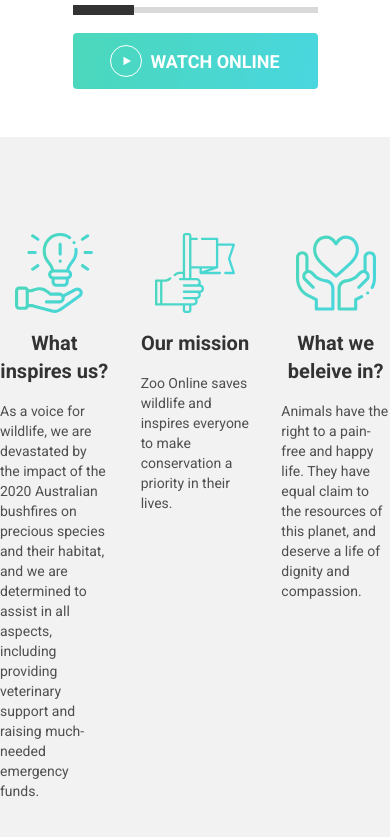
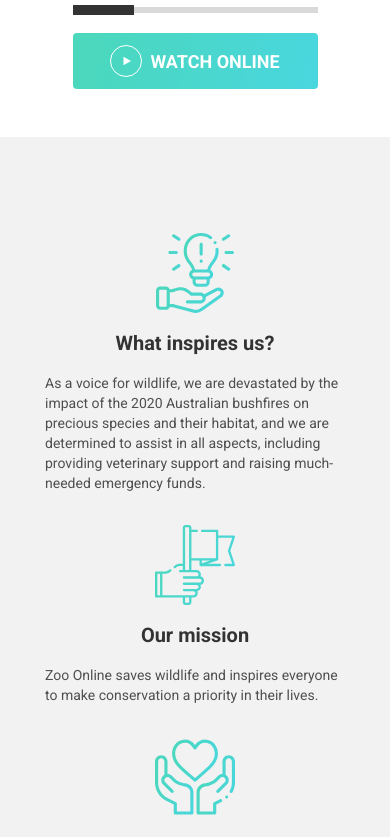
Before and after one commit to Kasaklalita/zoo-online, a React (Vite) app: page / in a window 390 px wide. Shown: the part 1400-2237 px from the top of the page. Built offline with nearby package versions, Linux system fonts and the light colour scheme.

Commit message:
Added responsibility for AboutUsSection

```diff
--- /dev/null
+++ b/src/components/AboutUsSection.module.css
@@ -0,0 +1,28 @@
+.container {
+  @apply flex justify-between gap-5;
+  max-width: 1200px;
+}
+@media (max-width: 1024px) {
+  .container {
+    width: 600px;
+  }
+}
+@media (max-width: 768px) {
+  .container {
+    @apply flex-col gap-8;
+  }
+}
+
+@media (max-width: 640px) {
+  .container {
+    @apply gap-8;
+    max-width: 300px;
+  }
+}
+
+@media (max-width: 320px) {
+  .container {
+    @apply gap-5;
+    max-width: 300px;
+  }
+}
--- a/src/components/AboutUsSection.tsx
+++ b/src/components/AboutUsSection.tsx
@@ -1,6 +1,6 @@
 import React from "react";
 import OurFeature from "./OurFeature";
-import MainContainer from "./layout/MainContainer";
+import cls from "./AboutUsSection.module.css";
 import love from "./../assets/love.svg";
 import inspiration from "./../assets/inspiration.svg";
 import achievement from "./../assets/achievement.svg";
@@ -28,9 +28,8 @@ export default function AboutUsSection() {
   ];
 
   return (
-    <div className="bg-[#F2F2F2] flex justify-around pt-24 pb-32">
-      <MainContainer>
-        <div className="flex justify-between gap-8">
+    <div className="px-2.5 bg-[#F2F2F2] flex justify-around pt-24 pb-32">
+      <div className={cls.container}>
         {ourFeatures.map((feature) => (
           <OurFeature
             key={feature.title}
@@ -40,7 +39,6 @@ export default function AboutUsSection() {
           />
         ))}
       </div>
-      </MainContainer>
     </div>
   );
 }
```
Lines whose indentation alone changed are shown as unchanged.
